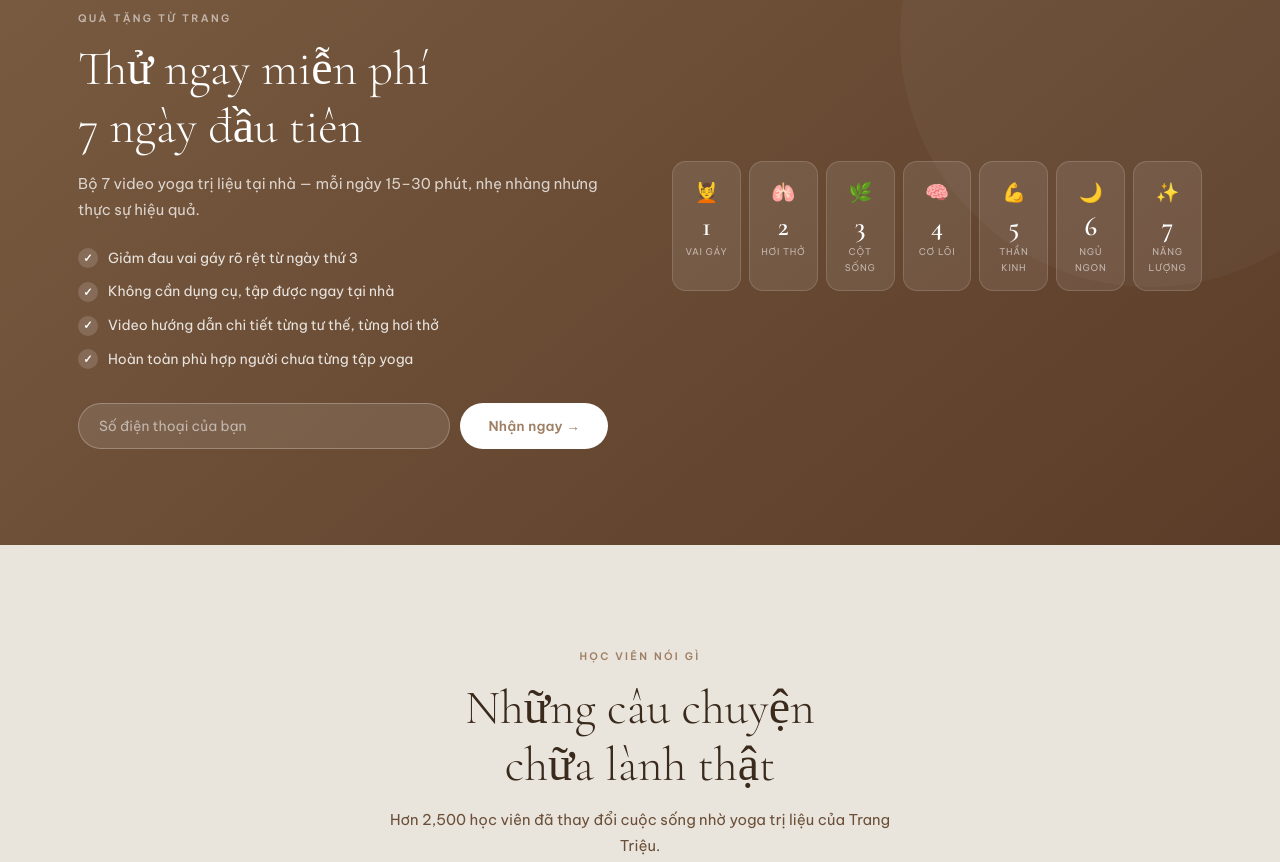
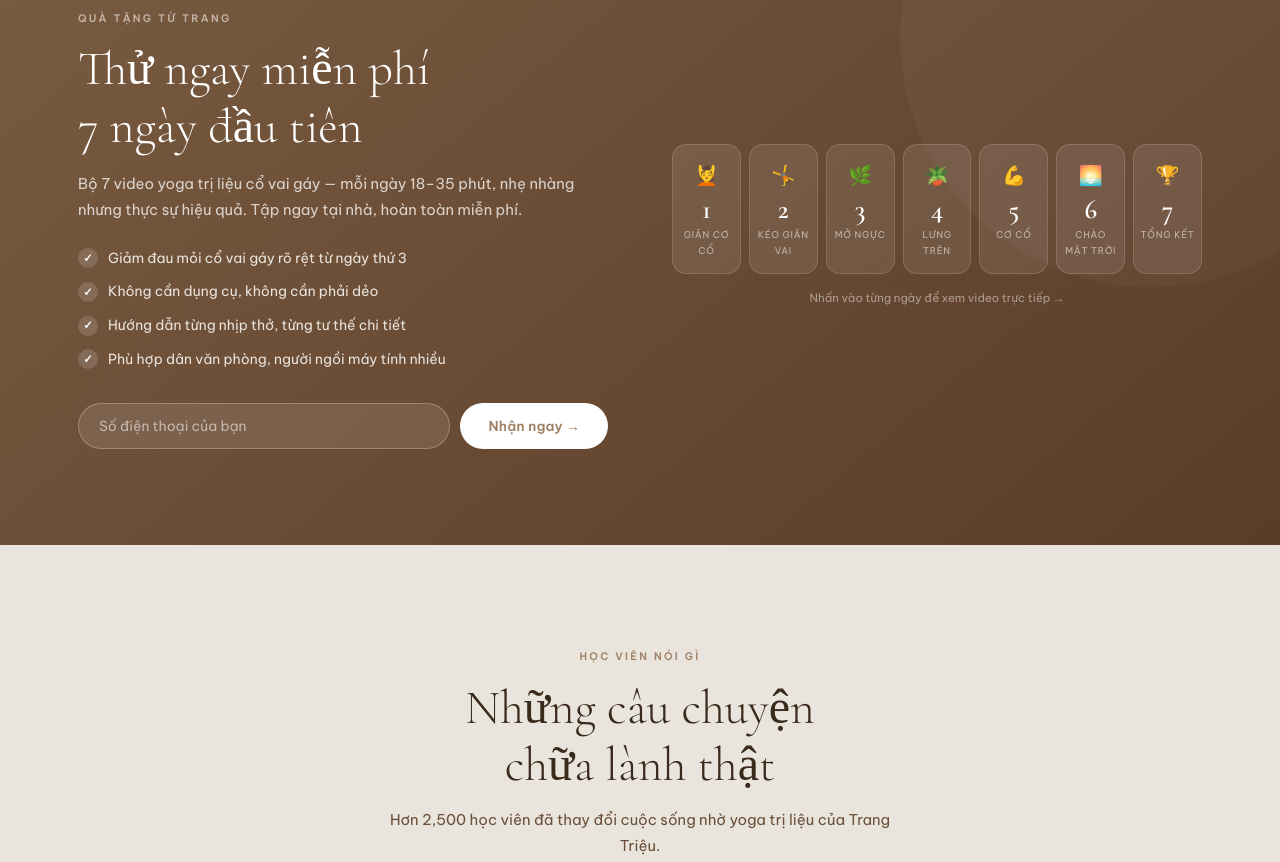
Before and after one commit to hudofru/trangtrieu-yoga, a plain HTML site: page index.html in a window 1280 px wide. Shown: the part 3954-4816 px from the top of the page. Drawn offline with nearby package versions, Linux system fonts and the light colour scheme.

Commit message:
feat: add real 7-day course video URLs and titles from PDF metadata
- All 7 video links are real and clickable (Day 1-7)
- Day tiles now link directly to YouTube videos
- Updated YouTube section with correct video IDs and titles
- Free course copy updated to match real content (18-35 min/day)
- Sources: youtube-metadata-yoga.pdf + yt-metadata-yoga-co-vai-gay.pdf

```diff
--- a/index.html
+++ b/index.html
@@ -240,6 +240,8 @@
     .day-icon { font-size: 1.2rem; display: block; margin-bottom: 4px; }
     .day-num { font-family: 'Cormorant Garamond', serif; font-size: 1.7rem; font-weight: 600; color: #fff; display: block; line-height: 1; }
     .day-lbl { font-size: 0.58rem; letter-spacing: 0.08em; text-transform: uppercase; color: rgba(246,244,241,0.6); display: block; margin-top: 4px; }
+    a.day-tile { cursor: pointer; transition: background 0.2s, transform 0.2s; }
+    a.day-tile:hover { background: rgba(255,255,255,0.2); transform: translateY(-3px); }
 
     /* ─── TESTIMONIALS ────────────────────────── */
     #testimonials { background: var(--c1); }
@@ -655,12 +657,12 @@
       <div class="fc-text">
         <span class="label" style="color:rgba(246,244,241,0.6)">Quà tặng từ Trang</span>
         <h2>Thử ngay miễn phí<br>7 ngày đầu tiên</h2>
-        <p>Bộ 7 video yoga trị liệu tại nhà — mỗi ngày 15–30 phút, nhẹ nhàng nhưng thực sự hiệu quả.</p>
+        <p>Bộ 7 video yoga trị liệu cổ vai gáy — mỗi ngày 18–35 phút, nhẹ nhàng nhưng thực sự hiệu quả. Tập ngay tại nhà, hoàn toàn miễn phí.</p>
         <ul class="fc-list">
-          <li>Giảm đau vai gáy rõ rệt từ ngày thứ 3</li>
-          <li>Không cần dụng cụ, tập được ngay tại nhà</li>
-          <li>Video hướng dẫn chi tiết từng tư thế, từng hơi thở</li>
-          <li>Hoàn toàn phù hợp người chưa từng tập yoga</li>
+          <li>Giảm đau mỏi cổ vai gáy rõ rệt từ ngày thứ 3</li>
+          <li>Không cần dụng cụ, không cần phải dẻo</li>
+          <li>Hướng dẫn từng nhịp thở, từng tư thế chi tiết</li>
+          <li>Phù hợp dân văn phòng, người ngồi máy tính nhiều</li>
         </ul>
         <div class="fc-form">
           <input type="tel" placeholder="Số điện thoại của bạn" />
@@ -669,14 +671,29 @@
       </div>
       <div>
         <div class="days-grid">
-          <div class="day-tile"><span class="day-icon">💆</span><span class="day-num">1</span><span class="day-lbl">Vai gáy</span></div>
-          <div class="day-tile"><span class="day-icon">🫁</span><span class="day-num">2</span><span class="day-lbl">Hơi thở</span></div>
-          <div class="day-tile"><span class="day-icon">🌿</span><span class="day-num">3</span><span class="day-lbl">Cột sống</span></div>
-          <div class="day-tile"><span class="day-icon">🧠</span><span class="day-num">4</span><span class="day-lbl">Cơ lõi</span></div>
-          <div class="day-tile"><span class="day-icon">💪</span><span class="day-num">5</span><span class="day-lbl">Thần kinh</span></div>
-          <div class="day-tile"><span class="day-icon">🌙</span><span class="day-num">6</span><span class="day-lbl">Ngủ ngon</span></div>
-          <div class="day-tile"><span class="day-icon">✨</span><span class="day-num">7</span><span class="day-lbl">Năng lượng</span></div>
+          <a class="day-tile" href="https://www.youtube.com/watch?v=nNhDQZv0GCY" target="_blank" style="text-decoration:none">
+            <span class="day-icon">💆</span><span class="day-num">1</span><span class="day-lbl">Giãn Cơ Cổ</span>
+          </a>
+          <a class="day-tile" href="https://www.youtube.com/watch?v=2S2bXYhcgSI" target="_blank" style="text-decoration:none">
+            <span class="day-icon">🤸</span><span class="day-num">2</span><span class="day-lbl">Kéo Giãn Vai</span>
+          </a>
+          <a class="day-tile" href="https://www.youtube.com/watch?v=FuXtL-lk5dQ" target="_blank" style="text-decoration:none">
+            <span class="day-icon">🌿</span><span class="day-num">3</span><span class="day-lbl">Mở Ngực</span>
+          </a>
+          <a class="day-tile" href="https://youtu.be/JPf3a0CIYCM" target="_blank" style="text-decoration:none">
+            <span class="day-icon">🪴</span><span class="day-num">4</span><span class="day-lbl">Lưng Trên</span>
+          </a>
+          <a class="day-tile" href="https://youtu.be/ZvljcEtH2Fk" target="_blank" style="text-decoration:none">
+            <span class="day-icon">💪</span><span class="day-num">5</span><span class="day-lbl">Cơ Cổ</span>
+          </a>
+          <a class="day-tile" href="https://youtu.be/GVQkDvJbSOQ" target="_blank" style="text-decoration:none">
+            <span class="day-icon">🌅</span><span class="day-num">6</span><span class="day-lbl">Chào Mặt Trời</span>
+          </a>
+          <a class="day-tile" href="https://youtu.be/4KfxfFg5zy8" target="_blank" style="text-decoration:none">
+            <span class="day-icon">🏆</span><span class="day-num">7</span><span class="day-lbl">Tổng Kết</span>
+          </a>
         </div>
+        <p style="text-align:center;margin-top:14px;font-size:0.72rem;color:rgba(246,244,241,0.5)">Nhấn vào từng ngày để xem video trực tiếp →</p>
       </div>
     </div>
   </div>
@@ -742,29 +759,29 @@
     <div class="yt-grid">
       <div class="yt-card">
         <div class="yt-embed">
-          <iframe src="https://www.youtube.com/embed/nNhDQZv0GCY" title="7 Ngày Trị Liệu Đau Mỏi Cổ Vai Gáy" allowfullscreen loading="lazy"></iframe>
+          <iframe src="https://www.youtube.com/embed/nNhDQZv0GCY" title="Ngày 1 – Yoga Giảm Đau Mỏi Cổ Vai Gáy" allowfullscreen loading="lazy"></iframe>
         </div>
         <div class="yt-info">
-          <h4>7 Ngày Trị Liệu Đau Mỏi Cổ Vai Gáy</h4>
-          <p>Chuỗi 7 ngày — giảm đau từ ngày đầu tiên</p>
+          <h4>Ngày 1 — Yoga Giảm Đau Mỏi Cổ Vai Gáy</h4>
+          <p>Bài tập nhẹ nhàng ai cũng làm được · 20 phút</p>
         </div>
       </div>
       <div class="yt-card">
         <div class="yt-embed">
-          <iframe src="https://www.youtube.com/embed/GNLO_krMdfM" title="Bài tập giảm đau lưng" allowfullscreen loading="lazy"></iframe>
+          <iframe src="https://www.youtube.com/embed/GVQkDvJbSOQ" title="Ngày 6 – Chào Mặt Trời Trị Liệu" allowfullscreen loading="lazy"></iframe>
         </div>
         <div class="yt-info">
-          <h4>Bài Tập Giảm Đau Lưng Chuyên Sâu</h4>
-          <p>Cột sống khoẻ, lưng nhẹ nhàng từng ngày</p>
+          <h4>Ngày 6 — Chào Mặt Trời Trị Liệu</h4>
+          <p>Giãn mềm toàn thân, giảm đau vai gáy · 22 phút</p>
         </div>
       </div>
       <div class="yt-card">
         <div class="yt-embed">
-          <iframe src="https://www.youtube.com/embed/zrOxOFAGKzY" title="1 động tác vai gáy đỡ đau" allowfullscreen loading="lazy"></iframe>
+          <iframe src="https://www.youtube.com/embed/zrOxOFAGKzY" title="1 động tác vai gáy đỡ đau ngủ ngon tới sáng" allowfullscreen loading="lazy"></iframe>
         </div>
         <div class="yt-info">
           <h4>1 Động Tác Duy Nhất — Vai Gáy Đỡ Đau, Ngủ Ngon Tới Sáng</h4>
-          <p>Chỉ 3 phút mỗi tối trước khi ngủ</p>
+          <p>Chỉ 3 phút mỗi tối trước khi ngủ · Ngắn & hiệu quả</p>
         </div>
       </div>
     </div>
```
